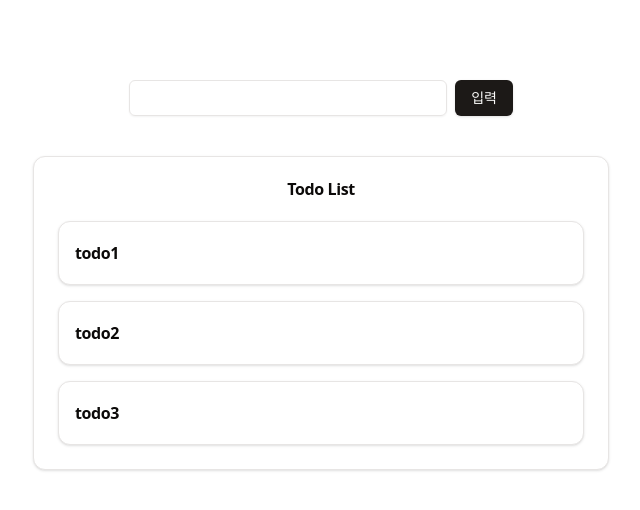
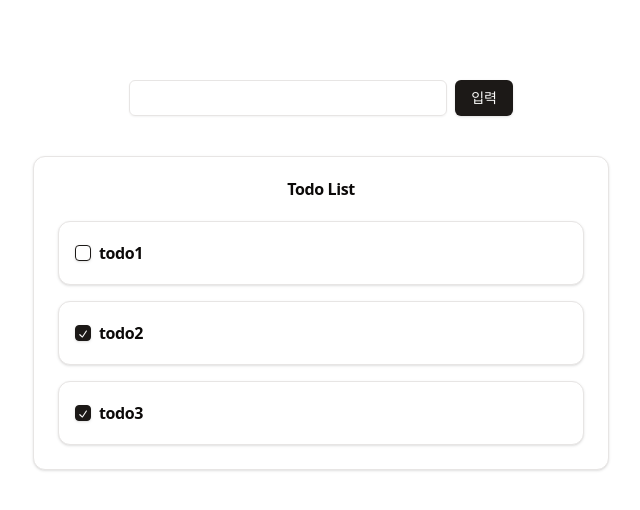
Before and after one commit to Gayun00/todo-abstract, a React (Vite) app: page / in a window 1280 px wide. Shown: the top 510 px of the page, without its empty margins (319-959 px from the left). Built offline with nearby package versions, Linux system fonts and the light colour scheme.

Commit message:
Add: 할일 완료 기능

```diff
--- a/package.json
+++ b/package.json
@@ -10,6 +10,7 @@
     "preview": "vite preview"
   },
   "dependencies": {
+    "@radix-ui/react-checkbox": "^1.0.4",
     "@radix-ui/react-icons": "^1.3.0",
     "@radix-ui/react-slot": "^1.0.2",
     "class-variance-authority": "^0.7.0",
--- a/src/App.tsx
+++ b/src/App.tsx
@@ -5,6 +5,7 @@ import "./globals.css";
 import { todoList } from "./mocks";
 
 function App() {
+  // api 호출을 통해 데이터를 불러온 것으로 가정
   const [todos, setTodos] = React.useState(todoList);
 
   const getTodoList = () => {
--- a/src/components/TodoItem/index.tsx
+++ b/src/components/TodoItem/index.tsx
@@ -1,13 +1,19 @@
 import React from "react";
 import { Card, CardTitle } from "../ui/card";
+import { Checkbox } from "../ui/checkbox";
+import { Todo } from "@/types";
 
-interface Props {
-  text: string;
-}
+interface Props extends Todo {}
 
-const TodoItem = ({ text }: Props) => {
+const TodoItem = ({ id, text, status }: Props) => {
+  const completeTodo = () => {
+    if (status === "complete") return;
+    console.log("complete todo: ", id);
+  };
+
   return (
-    <Card className="p-4 flex items-center w-full h-16">
+    <Card className="p-4 flex items-center gap-x-2 w-full h-16">
+      <Checkbox onClick={completeTodo} checked={status == "complete"} />
       <CardTitle>{text}</CardTitle>
     </Card>
   );
--- a/src/components/TodoList/index.tsx
+++ b/src/components/TodoList/index.tsx
@@ -15,7 +15,7 @@ const TodoList = ({ data }: Props) => {
       </CardHeader>
       <CardContent className="space-y-4">
         {data.map((todo) => (
-          <TodoItem text={todo.text} />
+          <TodoItem text={todo.text} status={todo.status} id={todo.id} />
         ))}
       </CardContent>
     </Card>
--- /dev/null
+++ b/src/components/ui/checkbox.tsx
@@ -0,0 +1,30 @@
+"use client"
+
+import * as React from "react"
+import * as CheckboxPrimitive from "@radix-ui/react-checkbox"
+import { CheckIcon } from "@radix-ui/react-icons"
+
+import { cn } from "@/lib/utils"
+
+const Checkbox = React.forwardRef<
+  React.ElementRef<typeof CheckboxPrimitive.Root>,
+  React.ComponentPropsWithoutRef<typeof CheckboxPrimitive.Root>
+>(({ className, ...props }, ref) => (
+  <CheckboxPrimitive.Root
+    ref={ref}
+    className={cn(
+      "peer h-4 w-4 shrink-0 rounded-sm border border-primary shadow focus-visible:outline-none focus-visible:ring-1 focus-visible:ring-ring disabled:cursor-not-allowed disabled:opacity-50 data-[state=checked]:bg-primary data-[state=checked]:text-primary-foreground",
+      className
+    )}
+    {...props}
+  >
+    <CheckboxPrimitive.Indicator
+      className={cn("flex items-center justify-center text-current")}
+    >
+      <CheckIcon className="h-4 w-4" />
+    </CheckboxPrimitive.Indicator>
+  </CheckboxPrimitive.Root>
+))
+Checkbox.displayName = CheckboxPrimitive.Root.displayName
+
+export { Checkbox }
--- a/src/mocks/index.ts
+++ b/src/mocks/index.ts
@@ -1,5 +1,7 @@
-export const todoList = [
-  { text: "todo1" },
-  { text: "todo2" },
-  { text: "todo3" },
+import { Todo } from "@/types";
+
+export const todoList: Todo[] = [
+  { id: "1", text: "todo1", status: "todo" },
+  { id: "2", text: "todo2", status: "complete" },
+  { id: "3", text: "todo3", status: "complete" },
 ];
--- a/src/types/index.ts
+++ b/src/types/index.ts
@@ -1,3 +1,5 @@
 export interface Todo {
+  id: string;
   text: string;
+  status: "todo" | "complete";
 }
```
Also changed, not shown: 1 other file (tests, documents, lock files or other folders).
